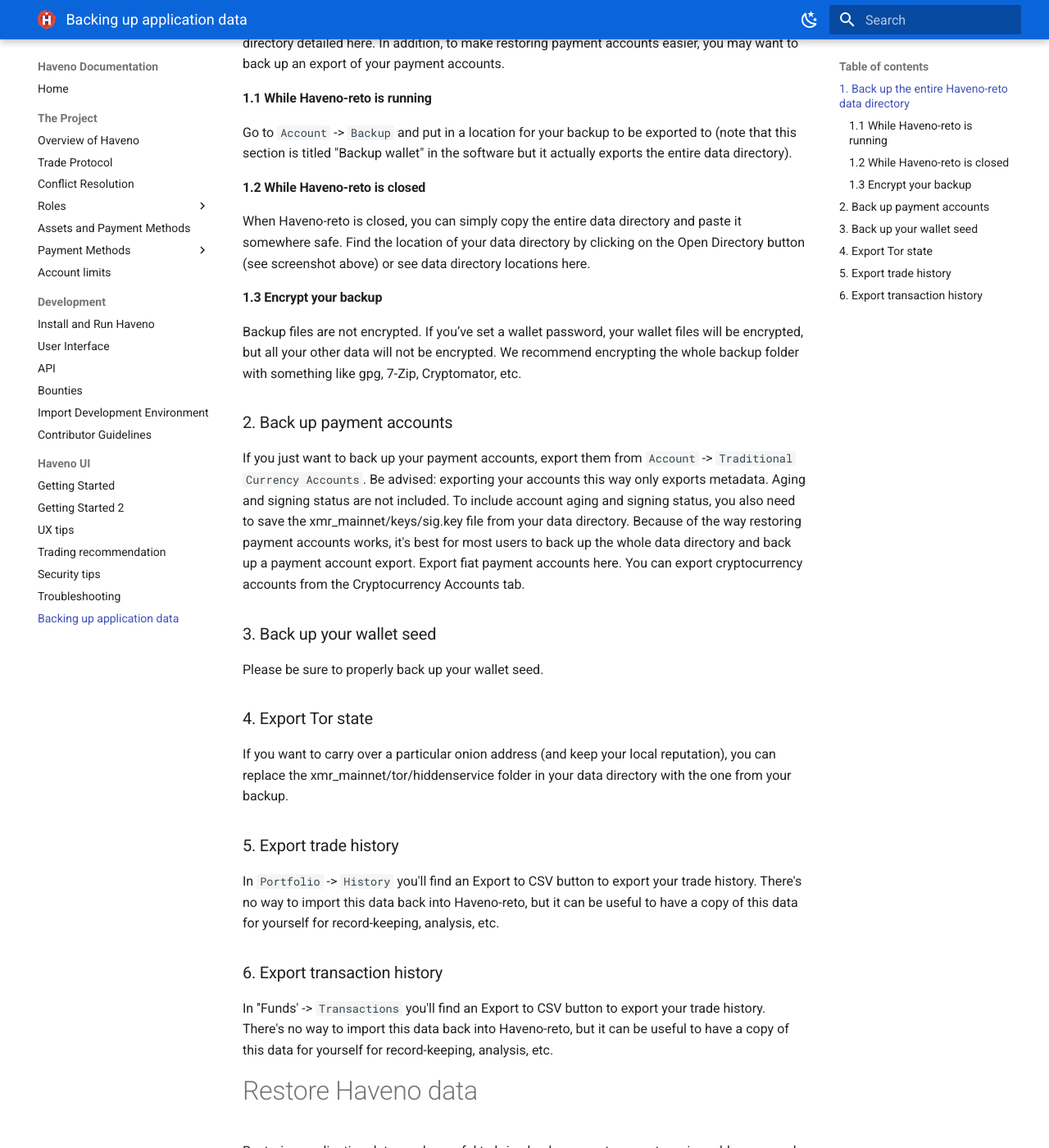
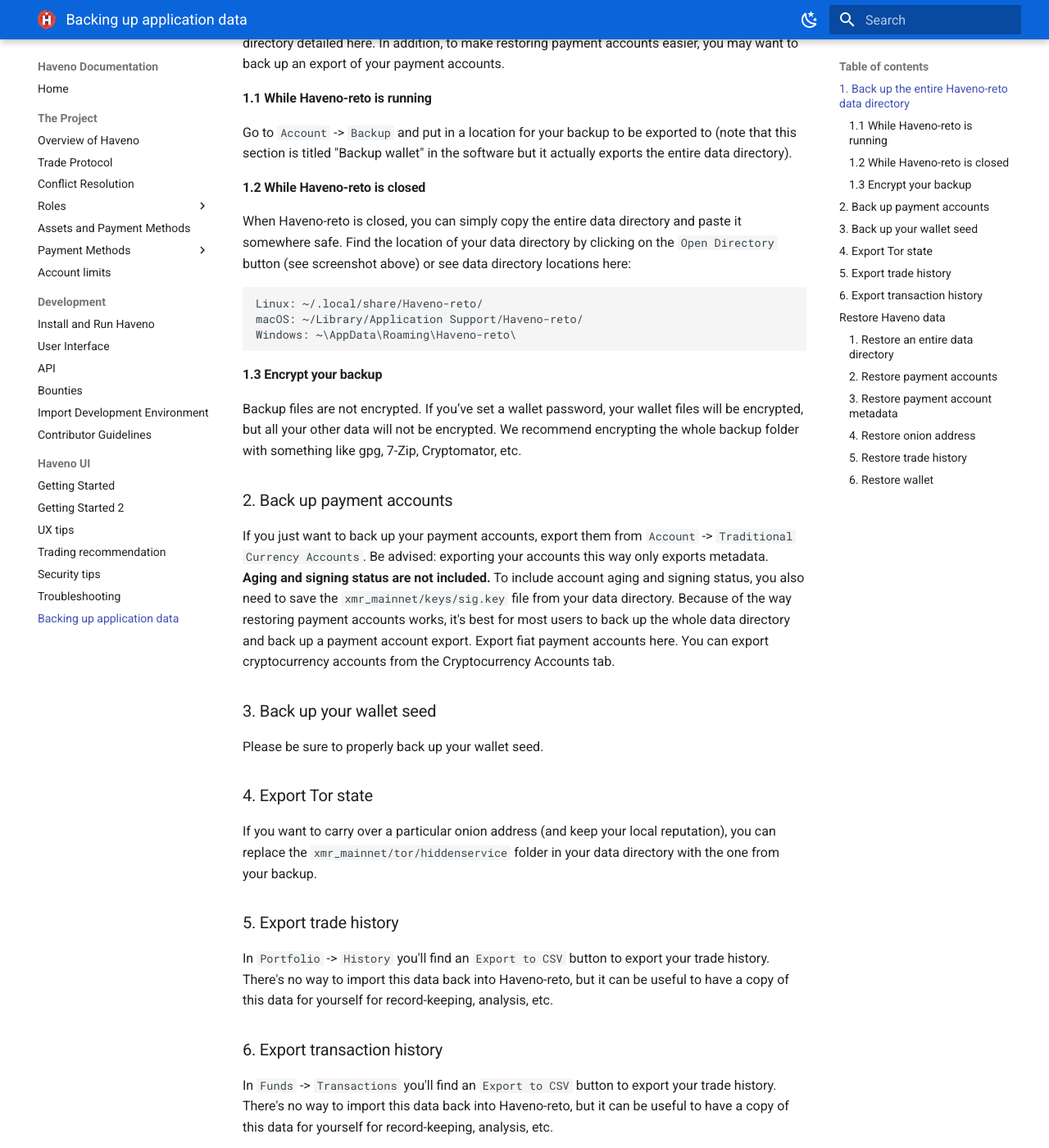
Before and after one commit to boldsuck/haveno-reto-docs, an MkDocs documentation site: the page built from docs/haveno-ui/backing_up_application_data.md, in a window 1280 px wide and 1400 px high, scrolled down 397 px. Shown: the whole window at 82% size. Built offline with MkDocs 1.6.1 and Material for MkDocs 9.7.7, drawn with Linux system fonts in a browser that asks for light colours; the version menu is left out; some of the changed text lies outside the part shown.

Commit message:
Change formatting in: backing up app data

````diff
--- a/docs/haveno-ui/backing_up_application_data.md
+++ b/docs/haveno-ui/backing_up_application_data.md
@@ -11,9 +11,21 @@
 
 Go to `Account` -> `Backup` and put in a location for your backup to be exported to (note that this section is titled "Backup wallet" in the software but it actually exports the entire data directory).
 
+<!---
+![Export backup](../resources/img/haveno-ui/backup.png)
+/// caption
+Data directory backup screen.
+///
+-->
+
 #### 1.2 While Haveno-reto is closed
 
-When Haveno-reto is closed, you can simply copy the entire data directory and paste it somewhere safe. Find the location of your data directory by clicking on the Open Directory button (see screenshot above) or see data directory locations here.
+When Haveno-reto is closed, you can simply copy the entire data directory and paste it somewhere safe. Find the location of your data directory by clicking on the `Open Directory` button (see screenshot above) or see data directory locations here:
+
+    Linux: ~/.local/share/Haveno-reto/
+    macOS: ~/Library/Application Support/Haveno-reto/
+    Windows: ~\AppData\Roaming\Haveno-reto\
+
 
 #### 1.3 Encrypt your backup
 
@@ -23,7 +35,7 @@
 ### 2. Back up payment accounts
 
 If you just want to back up your payment accounts, export them from `Account` -> `Traditional Currency Accounts`.
-Be advised: exporting your accounts this way only exports metadata. Aging and signing status are not included. To include account aging and signing status, you also need to save the xmr_mainnet/keys/sig.key file from your data directory.
+Be advised: exporting your accounts this way only exports metadata. **Aging and signing status are not included.** To include account aging and signing status, you also need to save the `xmr_mainnet/keys/sig.key` file from your data directory.
 Because of the way restoring payment accounts works, it's best for most users to back up the whole data directory and back up a payment account export.
 Export fiat payment accounts here. You can export cryptocurrency accounts from the Cryptocurrency Accounts tab.
 
@@ -33,18 +45,19 @@
 
 ### 4. Export Tor state
 
-If you want to carry over a particular onion address (and keep your local reputation), you can replace the xmr_mainnet/tor/hiddenservice folder in your data directory with the one from your backup.
+If you want to carry over a particular onion address (and keep your local reputation), you can replace the `xmr_mainnet/tor/hiddenservice` folder in your data directory with the one from your backup.
 
 ### 5. Export trade history
 
-In `Portfolio` -> `History` you'll find an Export to CSV button to export your trade history.
+In `Portfolio` -> `History` you'll find an `Export to CSV` button to export your trade history.
 There's no way to import this data back into Haveno-reto, but it can be useful to have a copy of this data for yourself for record-keeping, analysis, etc.
 
 ### 6. Export transaction history
-In ''Funds' -> `Transactions` you'll find an Export to CSV button to export your trade history.
+
+In `Funds` -> `Transactions` you'll find an `Export to CSV` button to export your trade history.
 There's no way to import this data back into Haveno-reto, but it can be useful to have a copy of this data for yourself for record-keeping, analysis, etc.
 
-# Restore Haveno data
+## Restore Haveno data
 
 Restoring application data can be useful to bring back payment accounts, onion addresses, and other items from a backup—or to move your Haveno-reto instance to an entirely new machine.
 You can restore an entire data directory at once, or just the parts you want.
@@ -63,11 +76,11 @@
 
 If you have a payment accounts export file, import it in `Account` -> `Traditional Currency Accounts`
 
-If you don't have an export file, but you do have a full backup, you can salvage your payment account metadata from xmr_mainnet/db/UserPayload by running the strings utility on the UserPayload file (e.g., run strings /path/to/backup/xmr_mainnet/db/UserPayload in a terminal window). The command will output a simplified version of the UserPayload file to your terminal. Scroll up a bit and you should see your payment account information.
+If you don't have an export file, but you do have a full backup, you can salvage your payment account metadata from `xmr_mainnet/db/UserPayload` by running the *strings* utility on the UserPayload file (e.g.: run `strings /path/to/backup/xmr_mainnet/db/UserPayload` in a terminal window). The command will output a simplified version of the UserPayload file to your terminal. Scroll up a bit and you should see your payment account information.
 
 Use the output to copy and paste the details into new payment accounts in Haveno-reto, paying special attention to make sure each field is copied over with 100% accuracy (including the salt): even a 1 character difference in any field will cause the hash of the payment account to be different, which means aging and signing status will not be restored in the following step.
 
-There are quirks. Here's an example of output from a strings command:
+There are quirks. Here's an example of output from a *strings* command:
 
 ```
 SEPA
@@ -80,12 +93,13 @@
 ```
 
 From the output above:
-Be wary of extra characters at the beginning or end of a line. In the example above, the * character is not part of the BIC "DEUTDE5X".
-Salts are alphanumeric, so the @ is not part of the salt "56655c3738ea9dea3b20f482fff048985a2757e57dff206fbd9e8c4f267f7781".
 
-If you're on Windows, or cannot use the strings utility for some other reason, you can just open UserPayload directly in a text editor, but there will be more cruft to sift through since the file isn't meant to be human-readable.
+- Be wary of extra characters at the beginning or end of a line. In the example above, the * character is not part of the BIC "DEUTDE5X".
+- Salts are alphanumeric, so the @ is not part of the salt "56655c3738ea9dea3b20f482fff048985a2757e57dff206fbd9e8c4f267f7781".
 
-It may be tempting to just replace the entire UserPayload file from a backup, but this is not recommended, as it may contain other data that could result in data corruption in your new instance.
+If you're on Windows, or cannot use the *strings* utility for some other reason, you can just open UserPayload directly in a text editor, but there will be more cruft to sift through since the file isn't meant to be human-readable.
+
+It may be tempting to just replace the entire UserPayload file from a backup, but this is **not recommended**, as it may contain other data that could result in data corruption in your new instance.
 Restore payment account aging and signing status
 
 Once you've restored your payment account metadata, you'll see the accounts in Haveno-reto, but they'll have no aging or signing status. You can get aging and signing status back by replacing `xmr_mainnet/keys/sig.key` from your backup.
@@ -102,6 +116,7 @@
 ### 4. Restore onion address
 
 Your onion address determines your local reputation, so depending on your preferences, you may want to reset it or restore it over time.
+
 If you want to restore it:
 
 - Close Haveno-reto. Also make sure you've made a backup of your data directory (just in case).
@@ -119,4 +134,5 @@
 You will see bubbles with trade counts in the offer books for any any peers you traded with.
 
 ### 6. Restore wallet
+
 If starting a new data directory, it's generally best to just send funds from one Haveno-reto instance to another with an on-chain transaction.
````
Also changed, not shown: docs/index.md (+1 -1 lines).
